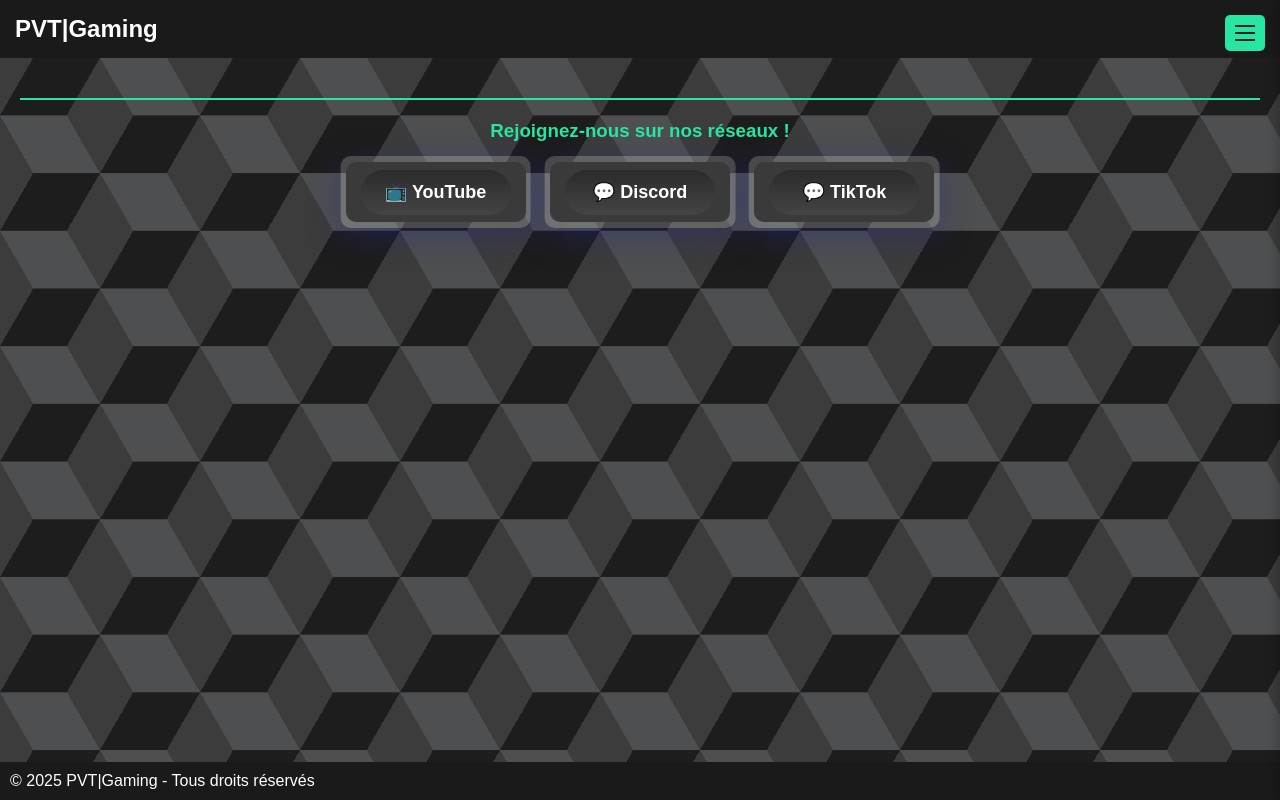
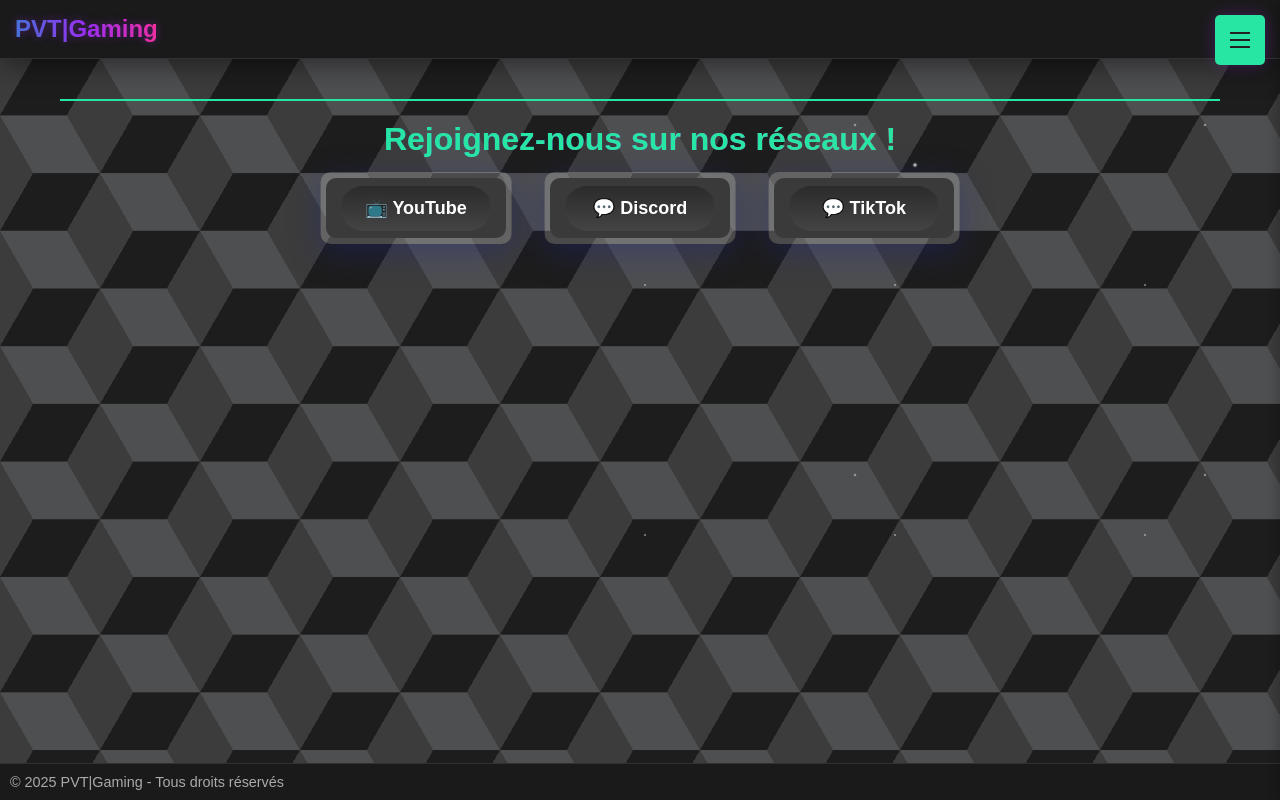
Before and after one commit to Pivertg/PVT-gaming-site, a PHP site: page /reseau.html in a window 1280 px wide. Run offline with PHP 8.4, Linux system fonts and the light colour scheme.

Commit message:
Update style-buttons.css

```diff
--- a/style-buttons.css
+++ b/style-buttons.css
@@ -1,4 +1,277 @@
-/* Style général des boutons */
+/* RESET ET BASE */
+* {
+    margin: 0;
+    padding: 0;
+    box-sizing: border-box;
+    font-family: 'Segoe UI', Tahoma, Geneva, Verdana, sans-serif;
+}
+
+body {
+    background-color: #121212;
+    color: #ffffff;
+    min-height: 100vh;
+    display: flex;
+    flex-direction: column;
+    position: relative;
+    overflow-x: hidden;
+}
+
+/* FOND ANIMÉ */
+.container {
+    position: fixed;
+    top: 0;
+    left: 0;
+    width: 100%;
+    height: 100%;
+    z-index: -1;
+    overflow: hidden;
+    background: radial-gradient(ellipse at bottom, #1b2735 0%, #090a0f 100%);
+}
+
+.container::before {
+    content: '';
+    position: absolute;
+    width: 100%;
+    height: 100%;
+    background-image:
+        radial-gradient(white, rgba(255, 255, 255, 0.2) 2px, transparent 3px),
+        radial-gradient(white, rgba(255, 255, 255, 0.15) 1px, transparent 2px),
+        radial-gradient(white, rgba(255, 255, 255, 0.1) 1px, transparent 1px);
+    background-size: 550px 550px, 350px 350px, 250px 250px;
+    background-position: 0 0, 40px 60px, 130px 270px;
+    animation: starsAnimation 120s linear infinite;
+}
+
+@keyframes starsAnimation {
+    0% {
+        transform: translateY(0);
+    }
+    100% {
+        transform: translateY(-2000px);
+    }
+}
+
+/* HEADER */
+header {
+    background-color: rgba(20, 20, 20, 0.8);
+    backdrop-filter: blur(10px);
+    -webkit-backdrop-filter: blur(10px);
+    padding: 1rem 2rem;
+    box-shadow: 0 4px 30px rgba(0, 0, 0, 0.5);
+    display: flex;
+    justify-content: space-between;
+    align-items: center;
+    position: sticky;
+    top: 0;
+    z-index: 50;
+    border-bottom: 1px solid rgba(255, 255, 255, 0.1);
+}
+
+.logo {
+    font-size: 1.8rem;
+    font-weight: 700;
+    background: linear-gradient(90deg, #3a7bd5, #9d2ff3, #ff2f92);
+    -webkit-background-clip: text;
+    background-clip: text;
+    color: transparent;
+    text-shadow: 0 0 10px rgba(154, 47, 243, 0.4);
+}
+
+/* MENU LATÉRAL */
+.menu-button {
+    position: fixed;
+    top: 20px;
+    right: 20px;
+    z-index: 100;
+    background: rgba(20, 20, 20, 0.7);
+    border: none;
+    width: 50px;
+    height: 50px;
+    border-radius: 50%;
+    display: flex;
+    justify-content: center;
+    align-items: center;
+    cursor: pointer;
+    transition: all 0.3s;
+    box-shadow: 0 0 15px rgba(154, 47, 243, 0.3);
+}
+
+.menu-button:hover {
+    transform: scale(1.1);
+    box-shadow: 0 0 20px rgba(154, 47, 243, 0.6);
+}
+
+.hamburger {
+    width: 24px;
+    height: 18px;
+    position: relative;
+    display: flex;
+    flex-direction: column;
+    justify-content: space-between;
+}
+
+.hamburger span {
+    display: block;
+    height: 2px;
+    width: 100%;
+    background: #ffffff;
+    transition: all 0.3s;
+}
+
+.menu-button.attention {
+    animation: pulse 1s infinite alternate;
+}
+
+@keyframes pulse {
+    0% {
+        transform: scale(1);
+        box-shadow: 0 0 10px rgba(154, 47, 243, 0.3);
+    }
+    100% {
+        transform: scale(1.15);
+        box-shadow: 0 0 25px rgba(154, 47, 243, 0.7);
+    }
+}
+
+.menu-overlay {
+    position: fixed;
+    top: 0;
+    left: 0;
+    width: 100%;
+    height: 100%;
+    background: rgba(0, 0, 0, 0.7);
+    backdrop-filter: blur(5px);
+    z-index: 90;
+    opacity: 0;
+    visibility: hidden;
+    transition: all 0.3s;
+}
+
+.menu-overlay.show {
+    opacity: 1;
+    visibility: visible;
+}
+
+.side-menu {
+    position: fixed;
+    top: 0;
+    right: -320px;
+    width: 300px;
+    height: 100%;
+    background: rgba(25, 25, 25, 0.95);
+    backdrop-filter: blur(10px);
+    z-index: 99;
+    transition: all 0.4s cubic-bezier(0.77, 0.2, 0.05, 1.0);
+    box-shadow: -5px 0 30px rgba(0, 0, 0, 0.5);
+    border-left: 1px solid rgba(255, 255, 255, 0.1);
+    overflow-y: auto;
+}
+
+.side-menu.show {
+    right: 0;
+}
+
+.side-menu-header {
+    padding: 20px;
+    display: flex;
+    justify-content: flex-end;
+    border-bottom: 1px solid rgba(255, 255, 255, 0.1);
+}
+
+.close-menu {
+    font-size: 30px;
+    cursor: pointer;
+    width: 36px;
+    height: 36px;
+    display: flex;
+    justify-content: center;
+    align-items: center;
+    border-radius: 50%;
+    transition: all 0.3s;
+}
+
+.close-menu:hover {
+    background: rgba(255, 255, 255, 0.1);
+    transform: rotate(90deg);
+}
+
+.side-menu-content {
+    padding: 20px 0;
+}
+
+.side-menu-content ul {
+    list-style: none;
+}
+
+.side-menu-content li {
+    margin-bottom: 5px;
+}
+
+.side-menu-content a {
+    display: block;
+    padding: 12px 25px;
+    color: #fff;
+    text-decoration: none;
+    transition: all 0.3s;
+    position: relative;
+    font-weight: 500;
+    font-size: 16px;
+}
+
+.side-menu-content a:hover {
+    background: rgba(255, 255, 255, 0.1);
+    padding-left: 30px;
+}
+
+.side-menu-content a::after {
+    content: '';
+    position: absolute;
+    left: 0;
+    bottom: 0;
+    width: 0;
+    height: 2px;
+    background: linear-gradient(90deg, #3a7bd5, #9d2ff3);
+    transition: width 0.3s;
+}
+
+.side-menu-content a:hover::after {
+    width: 100%;
+}
+
+/* CONTENU PRINCIPAL */
+main {
+    padding: 2rem;
+    max-width: 1200px;
+    width: 100%;
+    margin: 0 auto;
+    flex: 1;
+}
+
+/* SECTION RÉSEAUX SOCIAUX */
+.social-links {
+    margin: 3rem 0;
+    text-align: center;
+}
+
+.social-links h3 {
+    font-size: 2rem;
+    margin-bottom: 2rem;
+    background: linear-gradient(90deg, #3a7bd5, #9d2ff3, #ff2f92);
+    -webkit-background-clip: text;
+    background-clip: text;
+    color: transparent;
+    display: inline-block;
+}
+
+.social-links ul {
+    list-style: none;
+    display: flex;
+    flex-wrap: wrap;
+    justify-content: center;
+    gap: 1.5rem;
+}
+
+/* Style des boutons réseaux sociaux */
 .social-links .button {
     border: none;
     outline: none;
@@ -45,7 +318,7 @@
     overflow: hidden;
     border-radius: inherit;
     z-index: -2;
-    filter: blur(8px); /* Effet de flou ajusté */
+    filter: blur(8px);
     transition: all 0.3s;
 }
 
@@ -70,7 +343,7 @@
         hsl(181, 81%, 64%)
     );
     animation: rotate 4s linear infinite;
-    filter: blur(10px); /* Ajusté pour être visible */
+    filter: blur(10px);
     z-index: -3;
 }
 
@@ -104,3 +377,33 @@
         transform: translate(-50%, -50%) rotate(360deg);
     }
 }
+
+/* FOOTER */
+footer {
+    background-color: rgba(15, 15, 15, 0.8);
+    padding: 1.5rem;
+    text-align: center;
+    backdrop-filter: blur(10px);
+    border-top: 1px solid rgba(255, 255, 255, 0.1);
+}
+
+footer p {
+    color: #aaa;
+    font-size: 0.9rem;
+}
+
+/* RESPONSIVE */
+@media (max-width: 768px) {
+    .social-links ul {
+        flex-direction: column;
+        align-items: center;
+    }
+
+    .social-links h3 {
+        font-size: 1.5rem;
+    }
+
+    main {
+        padding: 1rem;
+    }
+}
```
